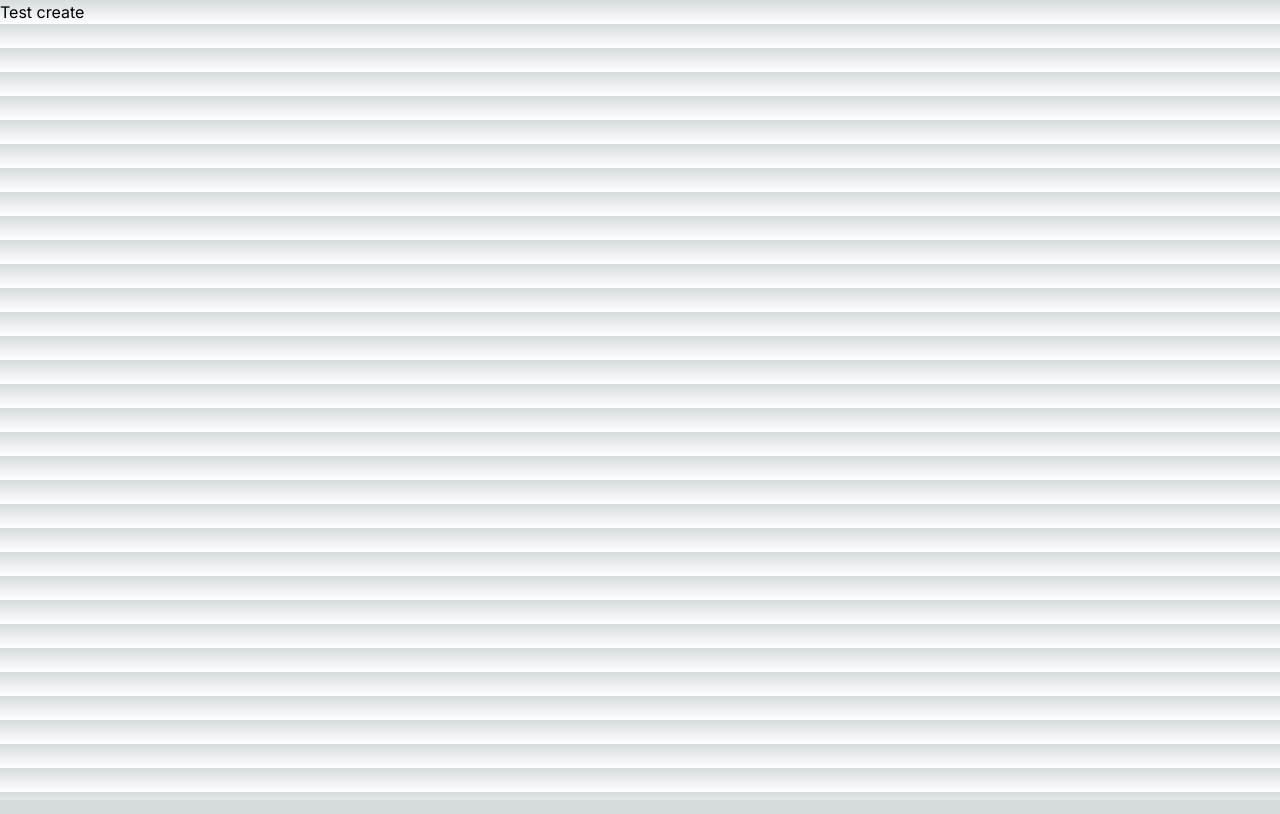
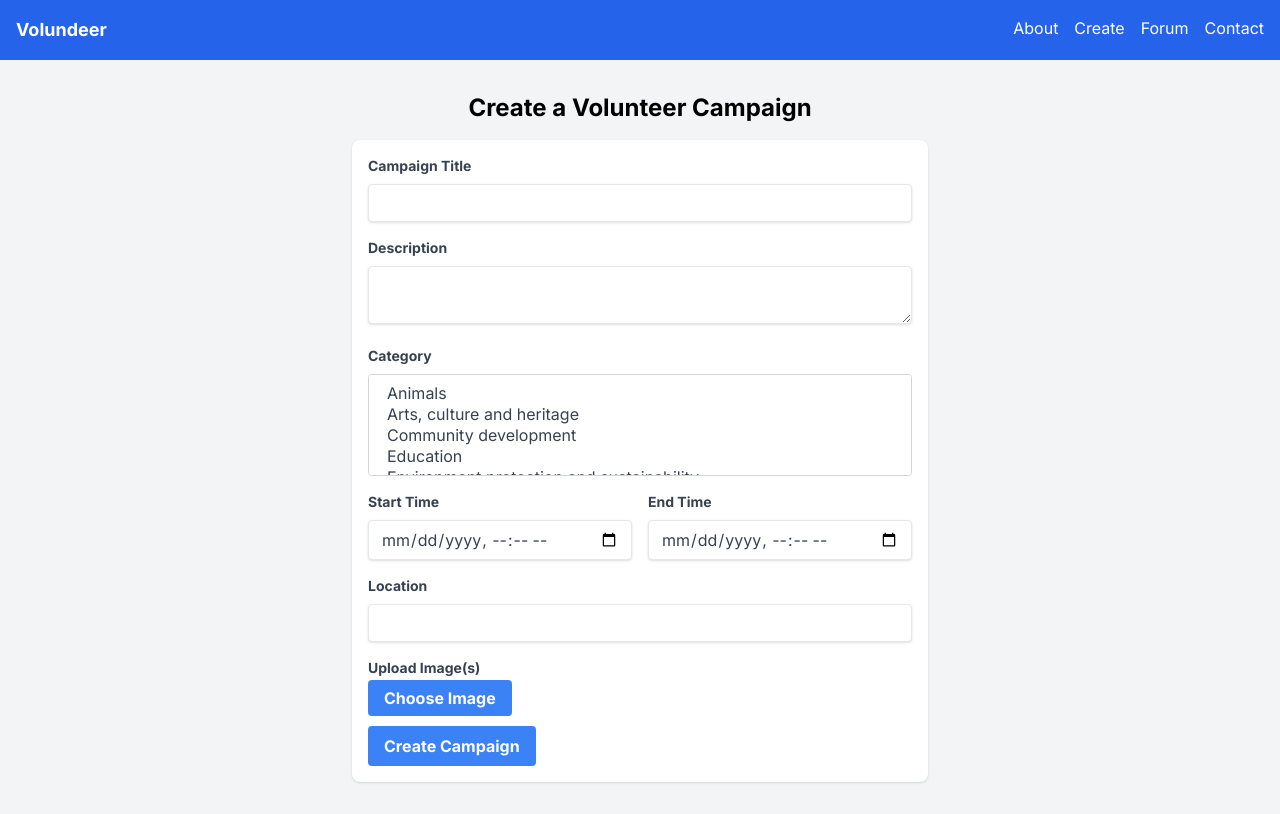
Before and after one commit to lucastey/volundeer, a Next.js app: page /create in a window 1280 px wide. Built offline with nearby package versions, Linux system fonts and the light colour scheme.

Commit message:
skeleton

```diff
--- a/app/create/page.tsx
+++ b/app/create/page.tsx
@@ -1,9 +1,178 @@
-
+import React from "react";
+import Layout from "../components/layout";
 
 const CreatePage = () => {
-    return (
-      <div>Test create</div>
-    );
-  }
+  const options = [
+    "Animals",
+    "Arts, culture and heritage",
+    "Community development",
+    "Education",
+    "Environment protection and sustainability",
+    "Healthcare",
+    "Other overseas causes",
+    "Overseas humanitarian aid",
+    "Social service and welfare",
+    "Sports",
+    "Adults",
+    "Animal welfare",
+    "Caregivers",
+    "Children",
+    "Disaster/Crisis victims",
+    "Elderly",
+    "Ethnic groups",
+    "Families",
+    "Foreign workers",
+    "Gender groups",
+    "General population",
+    "Incarcerated individuals",
+    "Local community",
+    "Low-income groups",
+    "Persons living with dementia",
+    "Persons living with medical illnesses",
+    "Persons living with disabilities",
+    "Persons living with mental health conditions",
+    "The environment",
+    "Youth",
+  ];
 
-  export default CreatePage;
+  // Function to register inputs with validation
+  const register = (name) => ({
+    name,
+    required: "This field is required",
+  });
+
+  const onHandleFileButtonClick = () => {};
+  return (
+    <Layout>
+      <div className="container mx-auto p-4">
+        <h1 className="text-2xl font-bold text-center mb-4 text-black">
+          Create a Volunteer Campaign
+        </h1>
+        <form className="max-w-xl mx-auto shadow p-4 bg-white rounded-lg">
+          <div className="mb-4">
+            <label
+              htmlFor="title"
+              className="block text-gray-700 text-sm font-bold mb-2"
+            >
+              Campaign Title
+            </label>
+            <input
+              id="title"
+              type="text"
+              className="shadow appearance-none border rounded w-full py-2 px-3 text-gray-700 leading-tight focus:outline-none focus:shadow-outline"
+              {...register("title")}
+            />
+          </div>
+          <div className="mb-4">
+            <label
+              htmlFor="description"
+              className="block text-gray-700 text-sm font-bold mb-2"
+            >
+              Description
+            </label>
+            <textarea
+              id="description"
+              className="shadow appearance-none border rounded w-full py-2 px-3 text-gray-700 leading-tight focus:outline-none focus:shadow-outline"
+              {...register("description")}
+            />
+          </div>
+          <div className="mb-4">
+            <label
+              htmlFor="category"
+              className="block text-gray-700 text-sm font-bold mb-2"
+            >
+              Category
+            </label>
+            <select
+              id="category"
+              className="block appearance-none w-full bg-white border border-gray-300 py-2 px-4 pr-8 rounded leading-tight focus:outline-none focus:bg-white focus:border-gray-500 text-gray-700"
+              multiple
+              {...register("category")}
+            >
+              {options.map((option, index) => (
+                <option key={index} value={option}>
+                  {option}
+                </option>
+              ))}
+            </select>
+          </div>
+          <div className="mb-4 flex justify-between">
+            <div className="w-full mr-2">
+              <label
+                htmlFor="startDate"
+                className="block text-gray-700 text-sm font-bold mb-2"
+              >
+                Start Time
+              </label>
+              <input
+                id="startDate"
+                type="datetime-local"
+                className="shadow appearance-none border rounded w-full py-2 px-3 text-gray-700 leading-tight focus:outline-none focus:shadow-outline"
+                {...register("startDate")}
+              />
+            </div>
+            <div className="w-full ml-2">
+              <label
+                htmlFor="endDate"
+                className="block text-gray-700 text-sm font-bold mb-2"
+              >
+                End Time
+              </label>
+              <input
+                id="endDate"
+                type="datetime-local"
+                className="shadow appearance-none border rounded w-full py-2 px-3 text-gray-700 leading-tight focus:outline-none focus:shadow-outline"
+                {...register("endDate")}
+              />
+            </div>
+          </div>
+          <div className="mb-4">
+            <label
+              htmlFor="location"
+              className="block text-gray-700 text-sm font-bold mb-2"
+            >
+              Location
+            </label>
+            <input
+              id="location"
+              type="text"
+              className="shadow appearance-none border rounded w-full py-2 px-3 text-gray-700 leading-tight focus:outline-none focus:shadow-outline"
+              {...register("location")}
+            />
+          </div>
+          <div className="mb-4">
+            <label
+              htmlFor="image"
+              className="block text-gray-700 text-sm font-bold mb-2"
+            >
+              Upload Image(s)
+            </label>
+            <input
+              type="file"
+              id="image"
+              style={{ display: "none" }}
+              {...register("image")}
+              multiple
+              accept="image/*"
+            />
+            <label
+              htmlFor="image"
+              className="cursor-pointer bg-blue-500 hover:bg-blue-700 text-white font-bold py-2 px-4 rounded"
+            >
+              Choose Image
+            </label>
+          </div>
+
+          <button
+            type="submit"
+            className="bg-blue-500 hover:bg-blue-700 text-white font-bold py-2 px-4 rounded focus:outline-none focus:shadow-outline"
+          >
+            Create Campaign
+          </button>
+        </form>
+      </div>
+    </Layout>
+  );
+};
+
+export default CreatePage;
```
